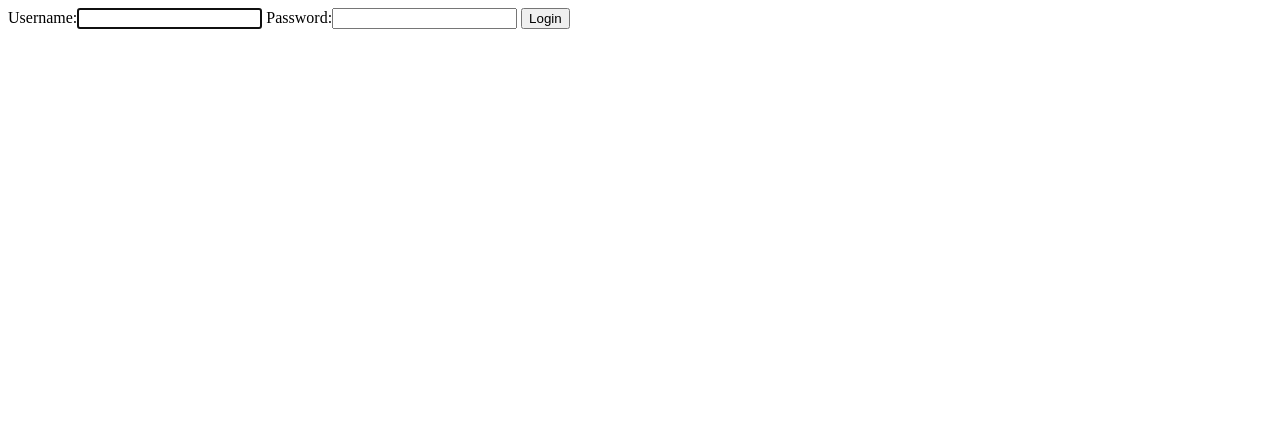
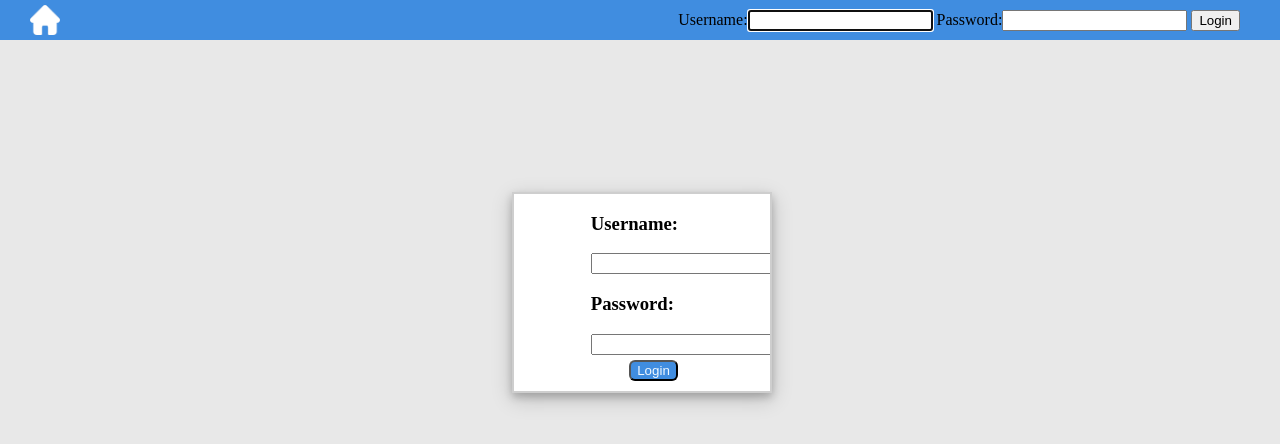
Before and after one commit to Yonggiee/Django-Blog, a Django app: page /login/ in a window 1280 px wide. Shown: the top 444 px of the page. Run offline with Django 3.2, Linux system fonts and the light colour scheme; parts of the project's set-up code (start-up, migrations or seed data) failed here and were passed over.

Commit message:
add user login css

```diff
--- a/project/blog/blog/views.py
+++ b/project/blog/blog/views.py
@@ -41,13 +41,13 @@ class HomeView(ListView):
         if user_query != '' and user_query is not None:
             posts = posts.filter(user__icontains=user_query)
         if date_from_day_query != '' and date_from_day_query is not None:
-            posts = posts.filter(last_modified__date__gte=date_from_day_query)
+            posts = posts.filter(last_modified__day__gte=date_from_day_query)
         if date_from_month_query != '' and date_from_month_query is not None:
             posts = posts.filter(last_modified__month__gte=date_from_month_query)
         if date_from_year_query != '' and date_from_year_query is not None:
             posts = posts.filter(last_modified__year__gte=date_from_year_query)
         if date_to_day_query != '' and date_to_day_query is not None:
-            posts = posts.filter(last_modified__date__lte=date_to_day_query)
+            posts = posts.filter(last_modified__day__lte=date_to_day_query)
         if date_to_month_query != '' and date_to_month_query is not None:
             posts = posts.filter(last_modified__month__lte=date_to_month_query)
         if date_to_year_query != '' and date_to_year_query is not None:
@@ -149,6 +149,7 @@ class PostUpdateView(UserPassesTestMixin, LoginRequiredMixin, UpdateView):
             post_delete = Post.objects.get(slug=slug)
             post_delete.is_trashed = True
             post_delete.save()
+            return HttpResponseRedirect(reverse('home'))
         return super(PostUpdateView, self).post(request, slug)
 
     def form_valid(self, form):
@@ -185,6 +186,11 @@ class UserCreateView(CreateView):
 
 class UserLoginView(LoginView):
     template_name = 'user_login.html'
+
+    def get_context_data(self, **kwargs):
+        context = super(UserLoginView, self).get_context_data(**kwargs)
+        context['login_form'] = AuthenticationForm()
+        return context
 
     def get_success_url(self):
         if 'next' in self.request.POST:
--- a/project/blog/static/styles.css
+++ b/project/blog/static/styles.css
@@ -274,3 +274,28 @@ td{
     margin-bottom: 10px;
     margin-left: 88%;
 }
+
+/* user login */
+
+.login-user{
+    overflow: auto;
+    margin-top: 15%;
+    margin-left: 40%;
+    width: 20%;
+    background-position: center center;
+    border-style: solid;
+    border-width: 2px;
+    border-color: rgb(206, 206, 206);
+    box-shadow: 0 4px 8px 0 rgba(0, 0, 0, 0.2), 0 6px 20px 0 rgba(0, 0, 0, 0.19);
+    background-color: white;
+}
+
+#login-user-fields{
+    margin-left: 30%;
+}
+
+#user-login-button{
+    margin: 5px;
+    margin-left: 45%;
+    margin-bottom: 10px;
+}
--- a/project/blog/templates/home.html
+++ b/project/blog/templates/home.html
@@ -1,7 +1,6 @@
 {% extends 'base_layout.html' %}
 
 {% block title %} Home {% endblock %}
-
 
 {% block content %}
 <div class="home-filter">
--- a/project/blog/templates/user_login.html
+++ b/project/blog/templates/user_login.html
@@ -1,20 +1,25 @@
-<!DOCTYPE html>
-<html>
+{% extends 'base_layout.html' %}
 
-<head>
-    <meta charset="utf-8">
-    <title>Login</title>
-</head>
+{% block title %} Login {% endblock %}
 
-<body>
-    <form class="login_form" method="post">
+{% block content %}
+
+<div class="login-user">
+    <form method="post">
         {% csrf_token %}
-        {{ form }}
+        <div id="login-user-fields">
+            <h3>Username:</h3>
+            {{ form.username }}
+            <h3>Password:</h3>
+            {{ form.password }}
+        </div>
         {% if request.GET.next %}
             <input type="hidden" name="next" value="{{ request.GET.next }}">
         {% endif %}
-        <input type="submit" value="Login">
+        <div id="user-login-button">
+            <input id="button" type="submit" value="Login">
+        </div>
     </form>
-</body>
+</div>
 
-</html>
+{% endblock %}
```
Also changed, not shown: project/blog/comment/forms.py (+7 -0 lines).
